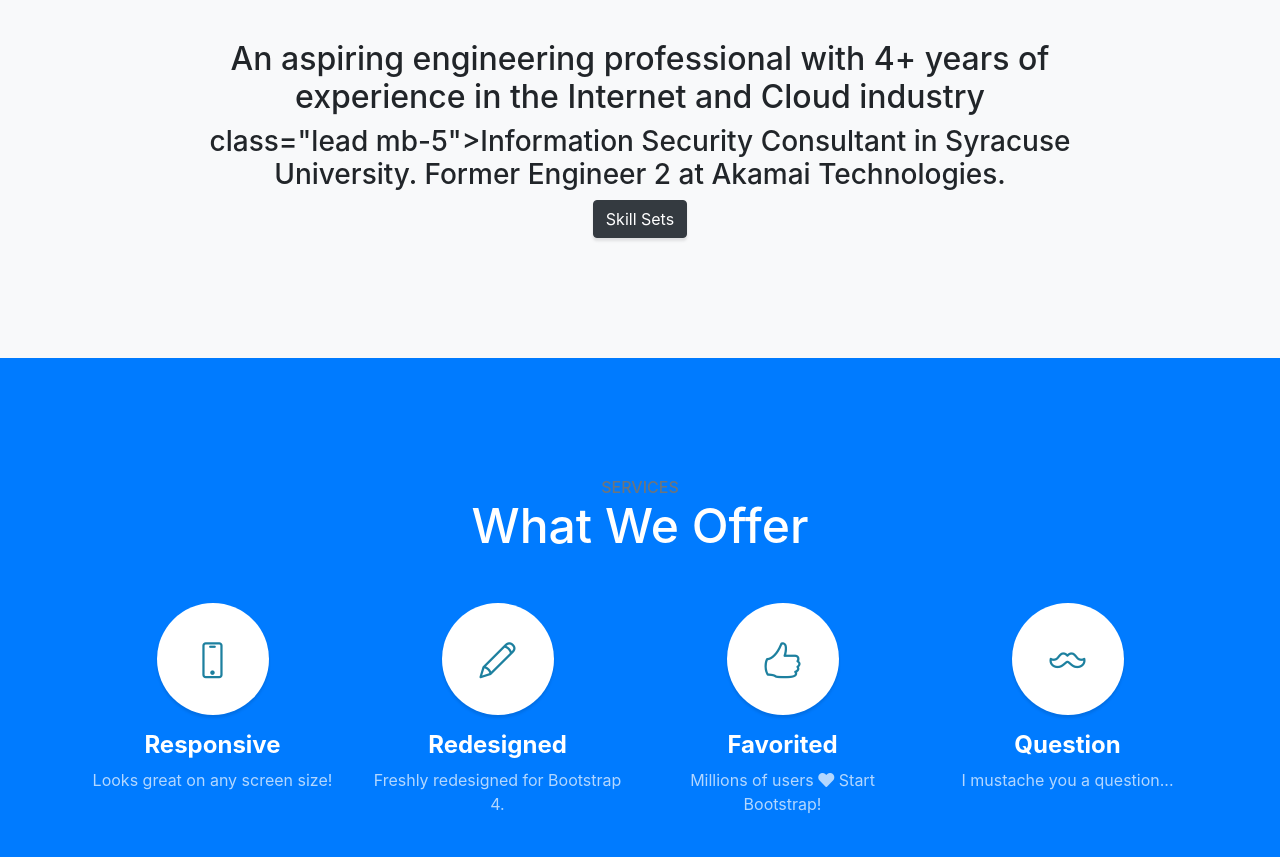
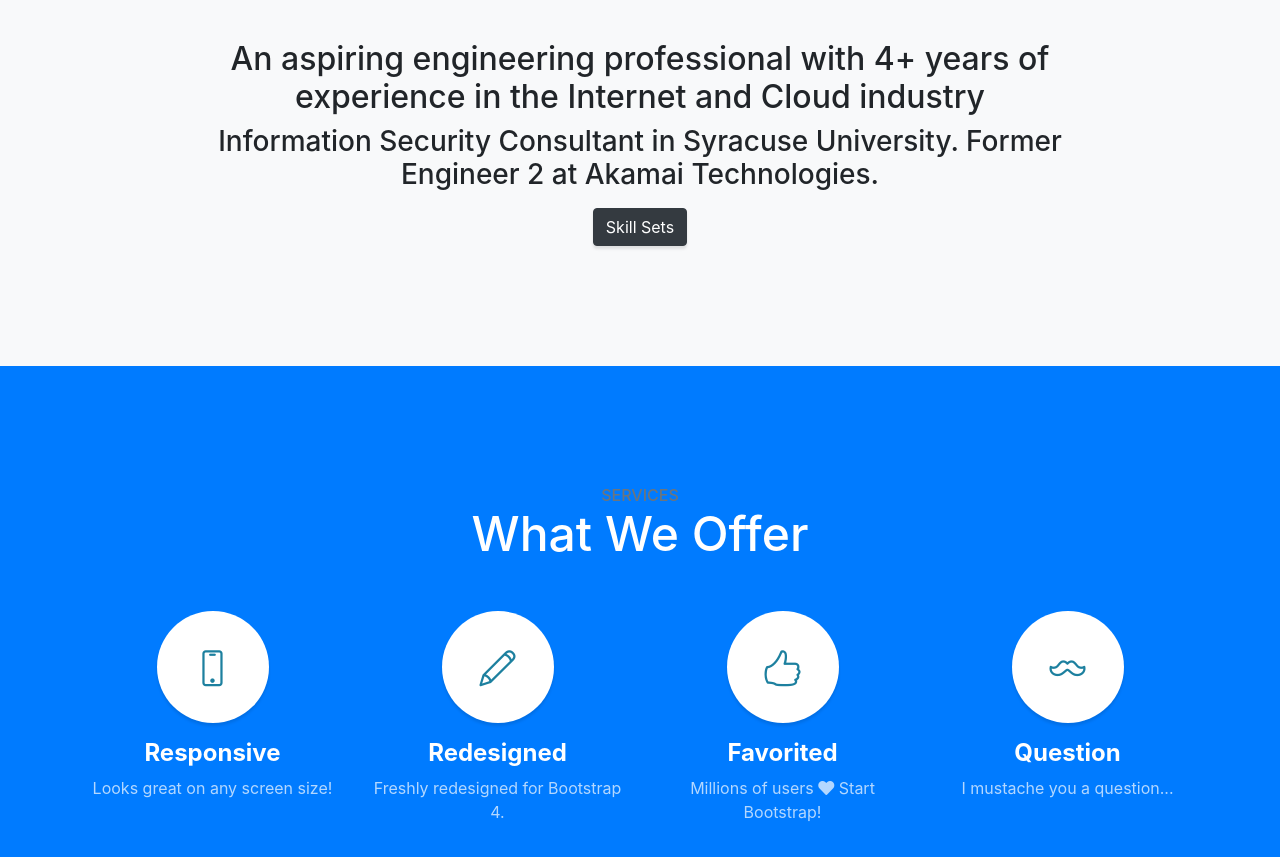
Before and after one commit to Rakshith2294/Rakshith2294.github.io, a website with bundled scripts: page index.html in a window 1280 px wide. Shown: the part 880-1737 px from the top of the page. Built offline with nearby package versions, Linux system fonts and the light colour scheme.

Commit message:
Update index.html

```diff
--- a/index.html
+++ b/index.html
@@ -71,7 +71,9 @@
         <div class="col-lg-10 mx-auto">
           <h2>An aspiring engineering professional with 4+ years of experience in the Internet and Cloud industry</h2>
 
-          <h3>class="lead mb-5">Information Security Consultant in Syracuse University. Former Engineer 2 at Akamai Technologies. </h3>
+          <h3>
+		<p>Information Security Consultant in Syracuse University. Former Engineer 2 at Akamai Technologies. </p>
+	  </h3>
 
 	  <a class="btn btn-dark btn-xl js-scroll-trigger" href="#services">Skill Sets</a>
         </div>
```
